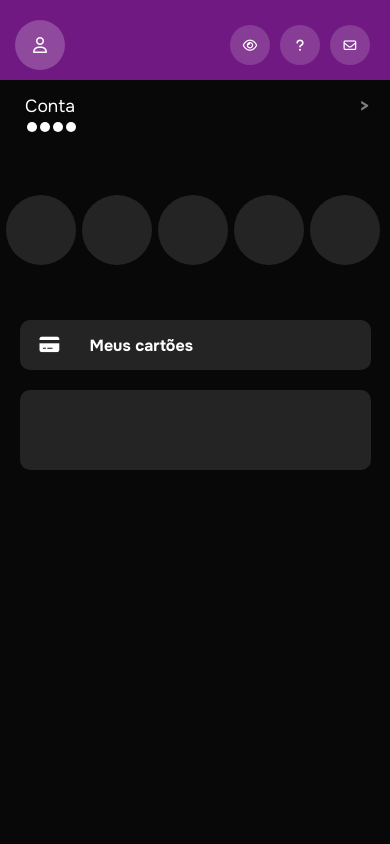
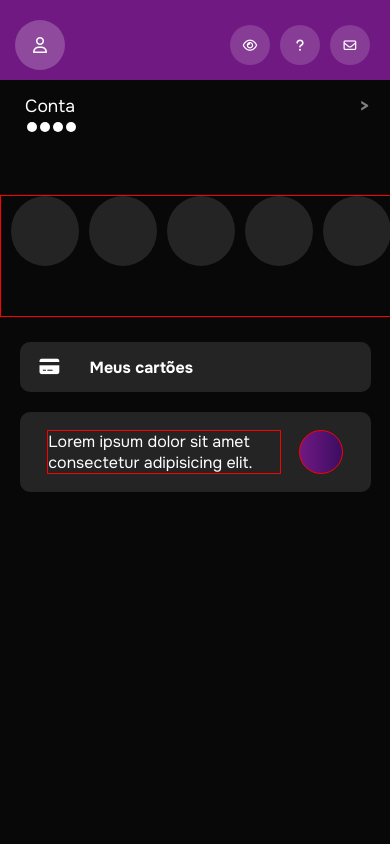
Before and after one commit to lucassantDev/moldeNubank, a plain HTML site: page index.html in a window 390 px wide. Shown: the top 844 px of the page. Drawn offline with nearby package versions, Linux system fonts and the light colour scheme.

Commit message:
atualizacao - 2025-01-30

```diff
--- a/index.html
+++ b/index.html
@@ -66,12 +66,13 @@
         </div>
         <!-- FIM DIV SALDO -->
 
-        <div id="funcoes">
+        <div class="funcoes">
             <div class="circle"></div>
             <div class="circle"></div>
             <div class="circle"></div>
             <div class="circle"></div>
             <div class="circle"></div>
+
         </div>
         <!-- FIM DIV FUNCOES -->
 
@@ -85,14 +86,20 @@
 
             <div id="objects-bottom">
                 <div id="mensagem">
-                    <!--  -->
+                    <div>
+                        <p>Lorem ipsum dolor sit amet consectetur adipisicing elit.</p>
+                    </div>
+                    <div class="circuloMensagem">
+
+                    </div>
                 </div>
             </div>
         </div>
         <!-- FIM DIV CARTAO -->
-   </div>
+   </div> <br>
 
-   <hr>
+
+   <div class="linha"></div>
 
 
    <!-- inicio do JQuery -->
--- a/style.css
+++ b/style.css
@@ -126,19 +126,21 @@ body{
 
     /* Fim do estilo -> saldo */
 
-    #funcoes{
-        width: 100%;
-        height: 100px;
+    .funcoes{
+        width: 100vw;
+        height: 120px;
         display: flex;
+        overflow-x: auto;
+        border: 1px solid red;
+    }
 
-    }
 
     .circle{
         width: 70px;
-        height: 70px;
+        max-height: 70px;
         border-radius: 50%;
         background-color: #313030b9;
-        margin-left: 6px;
+        margin-left: 10px;
     }
     /* Fim do estilo -> funções */
 
@@ -179,5 +181,33 @@ body{
         margin-top: 20px;
         border-radius: 10px;
         background-color: #313030b9;
+        display: flex;
+        align-items: center;
+        justify-content: center;
+    }
+
+    #mensagem {
+        padding: 10px;
+        display: flex;
+        align-items: center;
+        justify-content: space-evenly;
+    }
+    #mensagem div:nth-of-type(1){
+        width: 70%;
+        height: 42;
+        border: 1px solid red;
+        color: #ffffff;
+    }
+    .circuloMensagem{
+        width: 42px;
+        border: 1px solid red;
+        height: 42px;
+        border-radius: 25px;
+        background-image: linear-gradient(to left, #3b0d61, #711983);
+    }
+
+
+    .linha{
+
     }
 }
```
